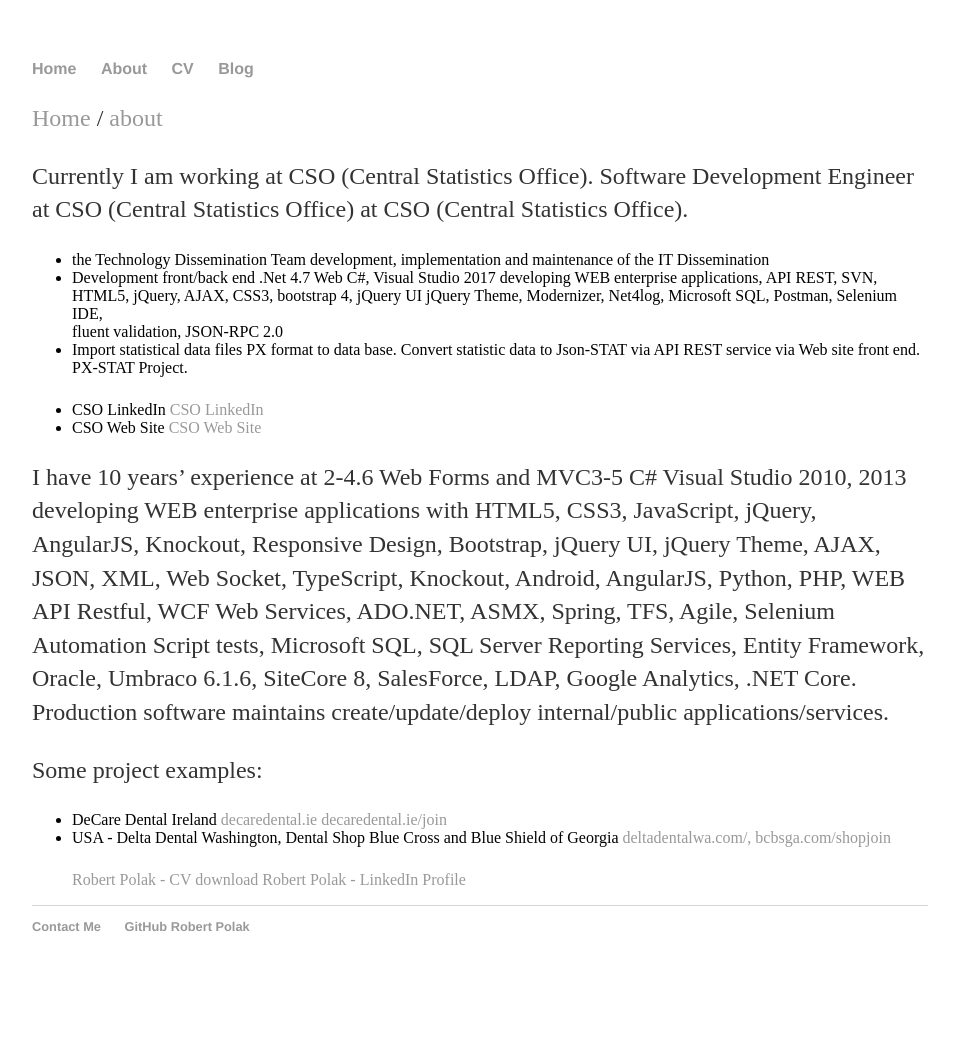
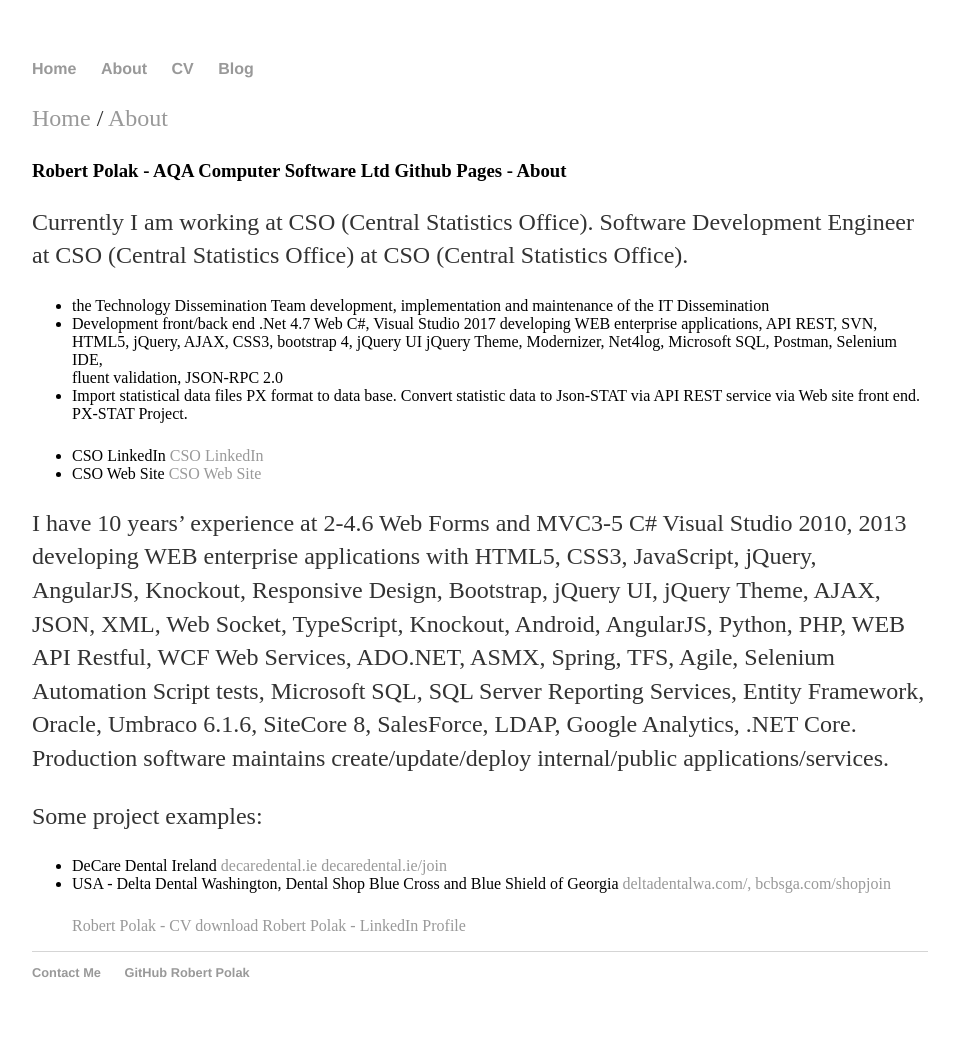
Before and after one commit to robertpolak1968/robertpolak1968.github.io, a Jekyll site: the page built from about.html, in a window 1280 px wide. Shown: the whole page, without its empty margins (160-1119 px from the left). Built offline with Jekyll 4.4.1, drawn with Linux system fonts in a browser that asks for light colours; before the commit the page ends 994 px from its top, so only the background shows below that.

Commit message:
Update about.html

```diff
--- a/about.html
+++ b/about.html
@@ -3,8 +3,10 @@
 title: Robert Polak - AQA Computer Software Ltd
 ---
 <p style="text-align: left; background-color: white;">
-  <a href="/">Home</a> / <a href="/about">about</a>
+  <a href="/">Home</a> / <a href="/about">About</a>
 </p>
+
+<h3>Robert Polak - AQA Computer Software Ltd Github Pages - About </h3>
     <p>
         Currently I am working at CSO (Central Statistics Office).
         Software Development Engineer at CSO (Central Statistics Office) at CSO (Central Statistics Office).
```
